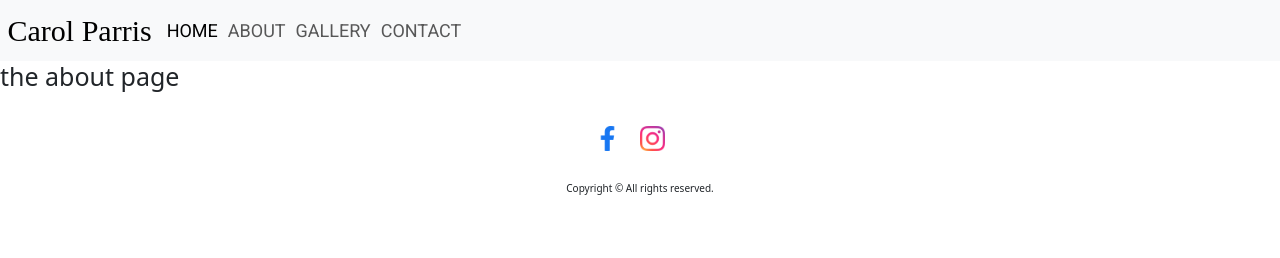
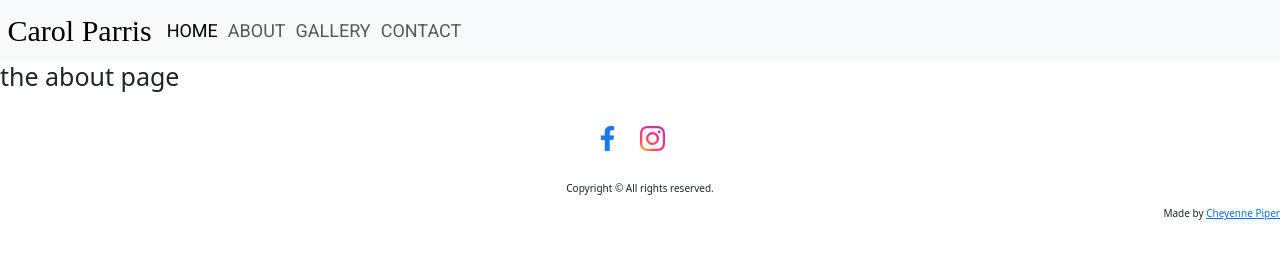
Before and after one commit to PiperRc/Artist-Website, an Astro site: page /about in a window 1280 px wide. Built offline with nearby package versions, Linux system fonts and the light colour scheme; Astro itself is replaced by a stand-in of ours; a web font is replaced by a local one.

Commit message:
Edit README.md
Added back to top button to README.md and Ticked off footer

```diff
--- a/public/css/style.css
+++ b/public/css/style.css
@@ -7,6 +7,7 @@
 
 html{
     font-size: 62.5%;
+    font-family: 'Roboto', sans-serif;
 }
 
 .navbar-brand{
@@ -54,3 +55,7 @@ html{
 .copyright p{
     text-align: center;
 }
+
+.create{
+    text-align: right;
+}
--- a/src/layouts/MainLayout.astro
+++ b/src/layouts/MainLayout.astro
@@ -103,6 +103,10 @@
       <div class="copyright">
         <p>Copyright © All rights reserved.</p>
       </div>
+
+      <div class="create">
+        <p>Made by <a href="https://cheyennepiper.com/" target="_blank">Cheyenne Piper</a></p>
+      </div>
     </footer>
 
     <!-- lightgallery -->
```
Also changed, not shown: README.md.
